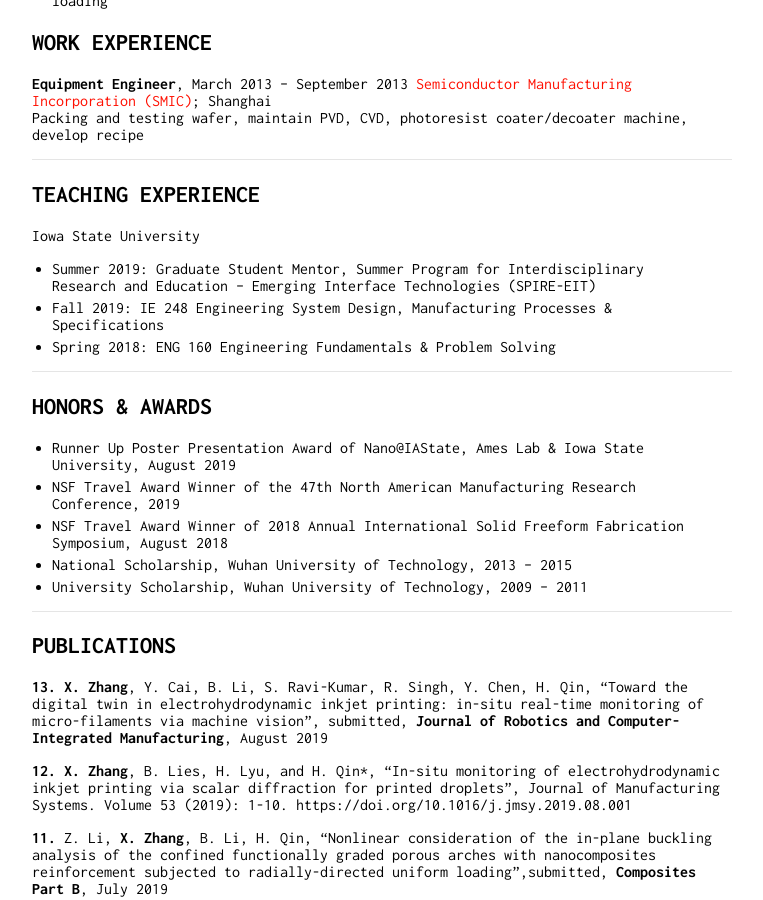
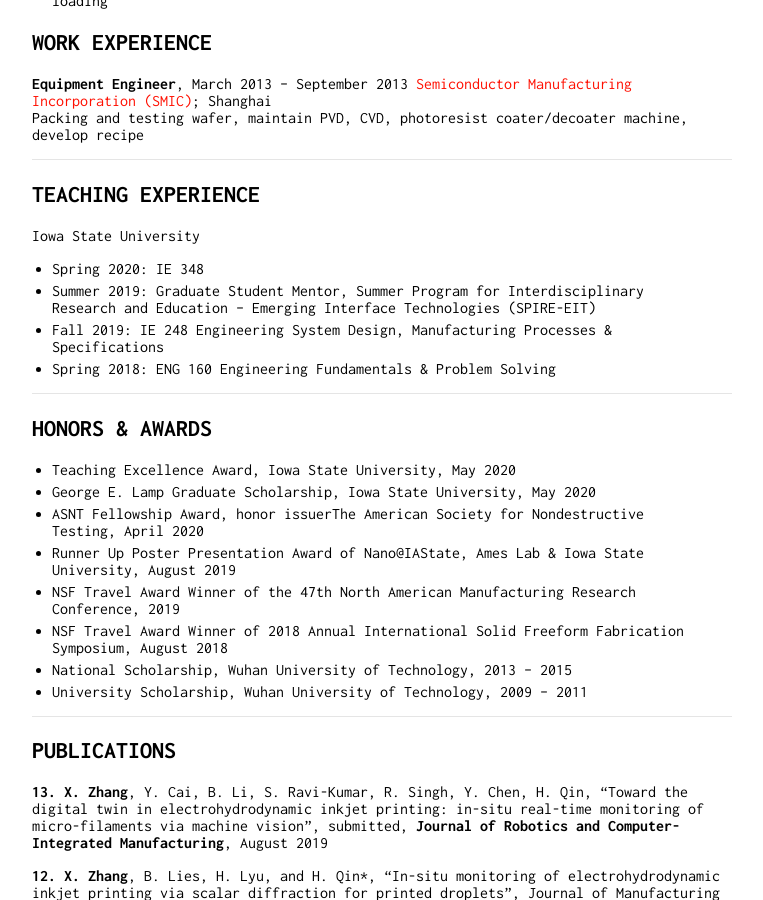
Before and after one commit to zhangxiao2018/zhangxiao2018.github.io, a Jekyll site: the page built from index.md, in a window 1280 px wide and 900 px high, scrolled down 1712 px. Shown: the whole window, without its empty margins (258-1021 px from the left). Built offline with Jekyll 4.4.1, drawn with Linux system fonts in a browser that asks for light colours; our own code applies the rules of GitHub Pages for plain Markdown files.

Commit message:
Update index.md

```diff
--- a/index.md
+++ b/index.md
@@ -73,12 +73,16 @@ Packing and testing wafer, maintain PVD, CVD, photoresist coater/decoater machin
 ## TEACHING EXPERIENCE
 Iowa State University
 
+*	Spring 2020: IE 348
 *	Summer 2019: Graduate Student Mentor, Summer Program for Interdisciplinary Research and Education – Emerging Interface Technologies (SPIRE-EIT)
 *	Fall 2019: IE 248 Engineering System Design, Manufacturing Processes & Specifications
 *	Spring 2018: ENG 160 Engineering Fundamentals & Problem Solving
 
 - - -
 ## HONORS & AWARDS
+* Teaching Excellence Award, Iowa State University, May 2020
+* George E. Lamp Graduate Scholarship, Iowa State University, May 2020
+* ASNT Fellowship Award, honor issuerThe American Society for Nondestructive Testing, April 2020
 * Runner Up Poster Presentation Award of Nano@IAState, Ames Lab & Iowa State University, August 2019
 * NSF Travel Award Winner of the 47th North American Manufacturing Research Conference, 2019
 * NSF Travel Award Winner of 2018 Annual International Solid Freeform Fabrication Symposium, August 2018
```
